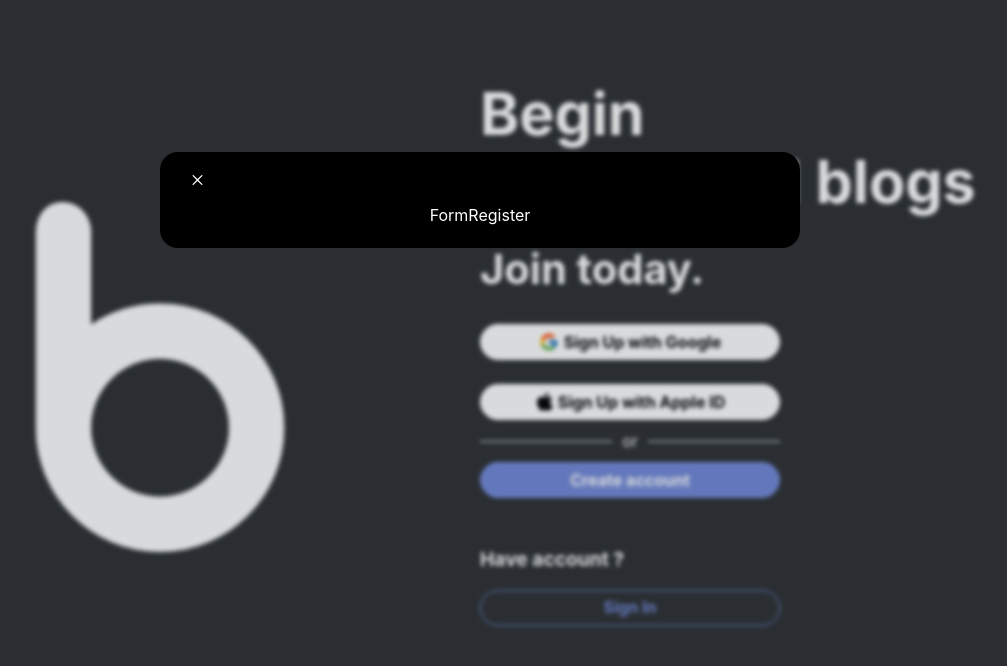
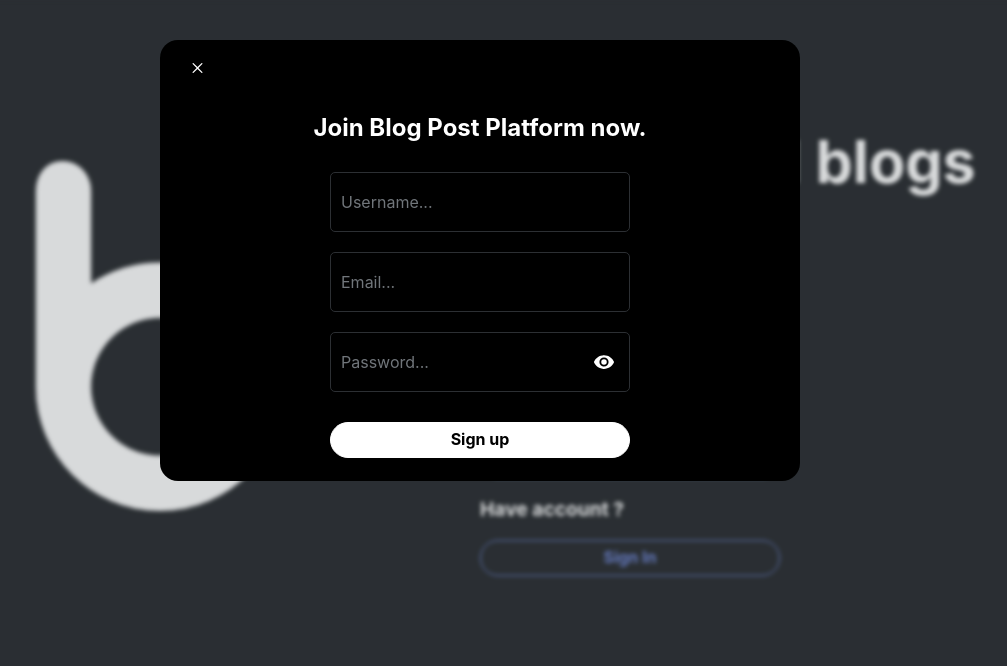
Before and after one commit to jsinkx/blog-post-platform-frontend, a React (Create React App) app: page / in a window 1280 px wide. Both pictures are taken after a click on the button "Create account". Shown: the top 666 px of the page, without its empty margins (160-1167 px from the left). Built offline with nearby package versions, Linux system fonts and the light colour scheme.

Commit message:
Created FormRegister (layout), added prop type for Button component, updated media styles

```diff
--- a/src/components/Button/index.tsx
+++ b/src/components/Button/index.tsx
@@ -12,6 +12,7 @@ export type ButtonProps = {
 	textColor?: string
 	color?: string
 	disabled?: boolean
+	type?: 'button' | 'submit' | 'reset'
 } & React.ButtonHTMLAttributes<HTMLButtonElement>
 
 const Button: React.FC<ButtonProps> = ({
@@ -22,6 +23,7 @@ const Button: React.FC<ButtonProps> = ({
 	textColor = Colors.white,
 	color = Colors.black,
 	disabled,
+	type = 'button',
 	...props
 }) => {
 	return (
@@ -32,6 +34,7 @@ const Button: React.FC<ButtonProps> = ({
 			$textColor={textColor}
 			$color={color}
 			disabled={disabled}
+			type={type}
 			{...props}
 		>
 			{children}
--- a/src/components/Form/Auth/FormLogin.tsx
+++ b/src/components/Form/Auth/FormLogin.tsx
@@ -15,7 +15,7 @@ import ButtonLoginGoogle from '../../Button/Login/ButtonLoginGoogle'
 import Divider from '../../Divider'
 import Error from '../../Error'
 
-import { StyledInput, StyledLoginForm } from './styles'
+import { StyledForm, StyledInput } from './styles'
 
 type FormLoginValues = {
 	username: string
@@ -36,7 +36,7 @@ const FormLogin: React.FC = () => {
 		},
 	})
 
-	const [loginError, setLoginError] = React.useState<string[]>([])
+	const [handledErrors, setHandledErrors] = React.useState<string[]>([])
 
 	const handleSuccessLogin = (token: string) => {
 		token && window.localStorage.setItem('token', token)
@@ -44,9 +44,11 @@ const FormLogin: React.FC = () => {
 
 	const handleErrorLogin = (err: unknown) => {
 		if (isErrorWithMessage(err)) {
-			setLoginError(Array.isArray(err.message) ? err.message : [err.message])
+			const { message } = err
+
+			setHandledErrors(Array.isArray(message) ? message : [message])
 		} else {
-			setLoginError(['Something goes wrong'])
+			setHandledErrors(['Something goes wrong'])
 		}
 	}
 
@@ -60,13 +62,13 @@ const FormLogin: React.FC = () => {
 			const { token } = await dispatch(fetchLogin(loginBody)).unwrap()
 
 			handleSuccessLogin(token)
-		} catch (err: unknown) {
+		} catch (err) {
 			handleErrorLogin(err)
 		}
 	}
 
 	return (
-		<StyledLoginForm onSubmit={handleSubmit(onSubmit)}>
+		<StyledForm onSubmit={handleSubmit(onSubmit)}>
 			<h2> Log In </h2>
 			<ButtonLoginGoogle
 				onClick={() => null}
@@ -92,7 +94,7 @@ const FormLogin: React.FC = () => {
 				placeholder="Password..."
 			/>
 			{errors.password && <Error message={errors.password.message || ''} />}
-			{loginError && loginError.map((err) => <Error key={err} message={err} />)}
+			{handledErrors && handledErrors.map((err) => <Error key={err} message={err} />)}
 			<Button
 				textColor={Colors.black}
 				color={Colors.white}
@@ -113,7 +115,7 @@ const FormLogin: React.FC = () => {
 			>
 				Forgot password ?
 			</Button>
-		</StyledLoginForm>
+		</StyledForm>
 	)
 }
 
--- a/src/components/Form/Auth/FormRegister.tsx
+++ b/src/components/Form/Auth/FormRegister.tsx
@@ -1,10 +1,87 @@
 import React from 'react'
+import { SubmitHandler, useForm } from 'react-hook-form'
+
+import Colors from '../../../shared/colors'
+
+import isErrorWithMessage from '../../../utils/is-error-with-message'
+
+import Button from '../../Button'
+import Error from '../../Error'
+
+import { StyledForm, StyledInput } from './styles'
+
+type FormRegisterValues = {
+	username: string
+	email: string
+	password: string
+}
 
 const FormRegister: React.FC = () => {
+	const {
+		formState: { errors },
+		register,
+		handleSubmit,
+	} = useForm<FormRegisterValues>({
+		defaultValues: {
+			username: '',
+			email: '',
+			password: '',
+		},
+	})
+
+	const [handledErrors, setHandledErrors] = React.useState<string[]>([])
+
+	const handleSuccessRegister = (token: string) => {
+		token && window.localStorage.setItem('token', token)
+	}
+	const handleErrorRegister = (err: unknown) => {
+		if (isErrorWithMessage(err)) {
+			const { message } = err
+
+			setHandledErrors(Array.isArray(message) ? message : [message])
+		} else {
+			setHandledErrors(['Something goes wrong'])
+		}
+	}
+
+	const onSubmit: SubmitHandler<FormRegisterValues> = async () => {
+		try {
+			const token = ''
+			console.log(1)
+			handleSuccessRegister(token)
+		} catch (err) {
+			handleErrorRegister(err)
+		}
+	}
+
 	return (
-		<form>
-			<div>FormRegister</div>
-		</form>
+		<StyledForm onSubmit={handleSubmit(onSubmit)}>
+			<h2> Join Blog Post Platform now.</h2>
+			<StyledInput
+				placeholder="Username..."
+				{...register('username', { required: 'Please provide username' })}
+			/>
+			{errors.username && <Error message={errors.username.message || ''} />}
+			<StyledInput placeholder="Email..." {...register('email', { required: 'Please provide email' })} />
+			{errors.email && <Error message={errors.email.message || ''} />}
+			<StyledInput
+				type="password"
+				placeholder="Password..."
+				{...register('password', { required: 'Please provide password' })}
+			/>
+			{errors.password && <Error message={errors.password.message || ''} />}
+			{handledErrors && handledErrors.map((err) => <Error key={err} message={err} />)}
+			<Button
+				type="submit"
+				textColor={Colors.black}
+				color={Colors.white}
+				style={{
+					marginTop: '20px',
+				}}
+			>
+				Sign up
+			</Button>
+		</StyledForm>
 	)
 }
 
--- a/src/components/Form/Auth/styles.tsx
+++ b/src/components/Form/Auth/styles.tsx
@@ -2,9 +2,7 @@ import styled from 'styled-components'
 
 import Input from '../../Input'
 
-export const StyledRegisterForm = styled.form``
-
-export const StyledLoginForm = styled.form`
+export const StyledForm = styled.form`
 	display: flex;
 	flex-direction: column;
 	align-items: center;
--- a/src/components/ModalWindow/styles.tsx
+++ b/src/components/ModalWindow/styles.tsx
@@ -21,7 +21,7 @@ const StyledModalOverlay = styled.div<StyledModalOverlayProps>`
 
 	.modal-window {
 		width: 50vw;
-		margin-top: 19vh;
+		margin-top: 5vh;
 		margin-inline: auto;
 		padding: 2vw;
 		padding-top: 0.1vw;
--- a/src/pages/HelloPage/index.tsx
+++ b/src/pages/HelloPage/index.tsx
@@ -75,7 +75,6 @@ const HelloPage: React.FC = () => {
 				>
 					Create account
 				</Button>
-
 				<div className="section__actions--right__already-have-account">
 					<p> Have account ? </p>
 					<Button variant="outlined" color={Colors.blue} onClick={() => handleOpenModal(FormAuthNames.LOGIN)}>
--- a/src/pages/HelloPage/styles.tsx
+++ b/src/pages/HelloPage/styles.tsx
@@ -18,7 +18,7 @@ const StyledHelloPageDiv = styled.div`
 		align-content: center;
 
 		img {
-			margin-top: 20%;
+			margin-top: 15%;
 			height: 350px;
 			user-select: none;
 			pointer-events: none;
@@ -31,9 +31,13 @@ const StyledHelloPageDiv = styled.div`
 	.section__actions--right {
 		.section__actions--right__title {
 			margin: 0;
-			margin-top: 80px;
+			margin-top: 60px;
 			font-size: 3.7em;
 			font-weight: bold;
+
+			@media (max-width: ${SECTION_MEDIA_MAX_WIDTH}) {
+				margin-top: 30px;
+			}
 		}
 
 		.section__actions--right__paragraph {
@@ -43,11 +47,19 @@ const StyledHelloPageDiv = styled.div`
 		}
 
 		.section__actions--right__already-have-account {
-			margin-top: 50px;
+			margin-top: 20px;
 
 			p {
 				font-size: 1.2em;
 				font-weight: bold;
+			}
+
+			@media (max-width: ${SECTION_MEDIA_MAX_WIDTH}) {
+				margin-top: 0;
+
+				p {
+					margin: 10px;
+				}
 			}
 		}
 
```
